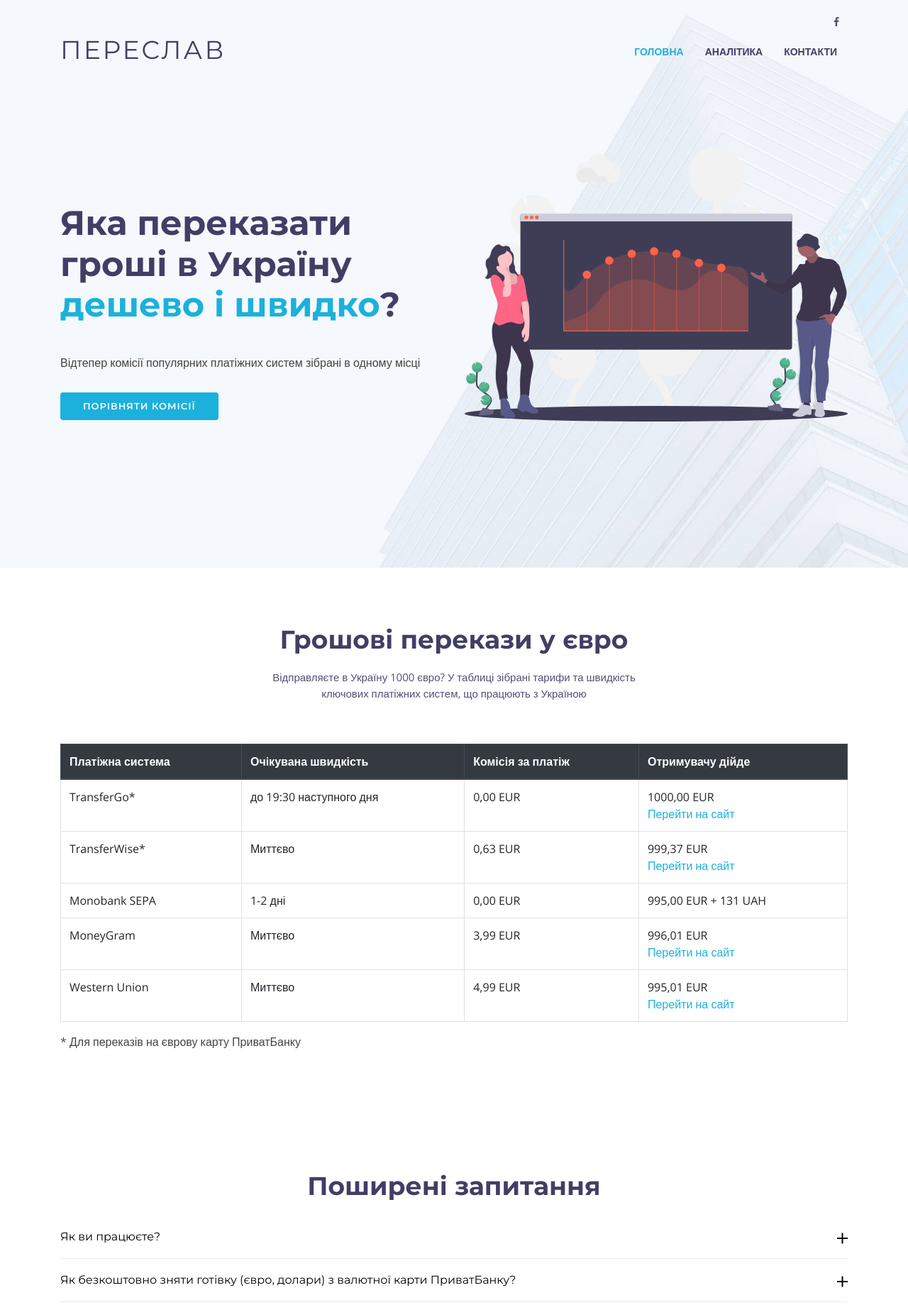
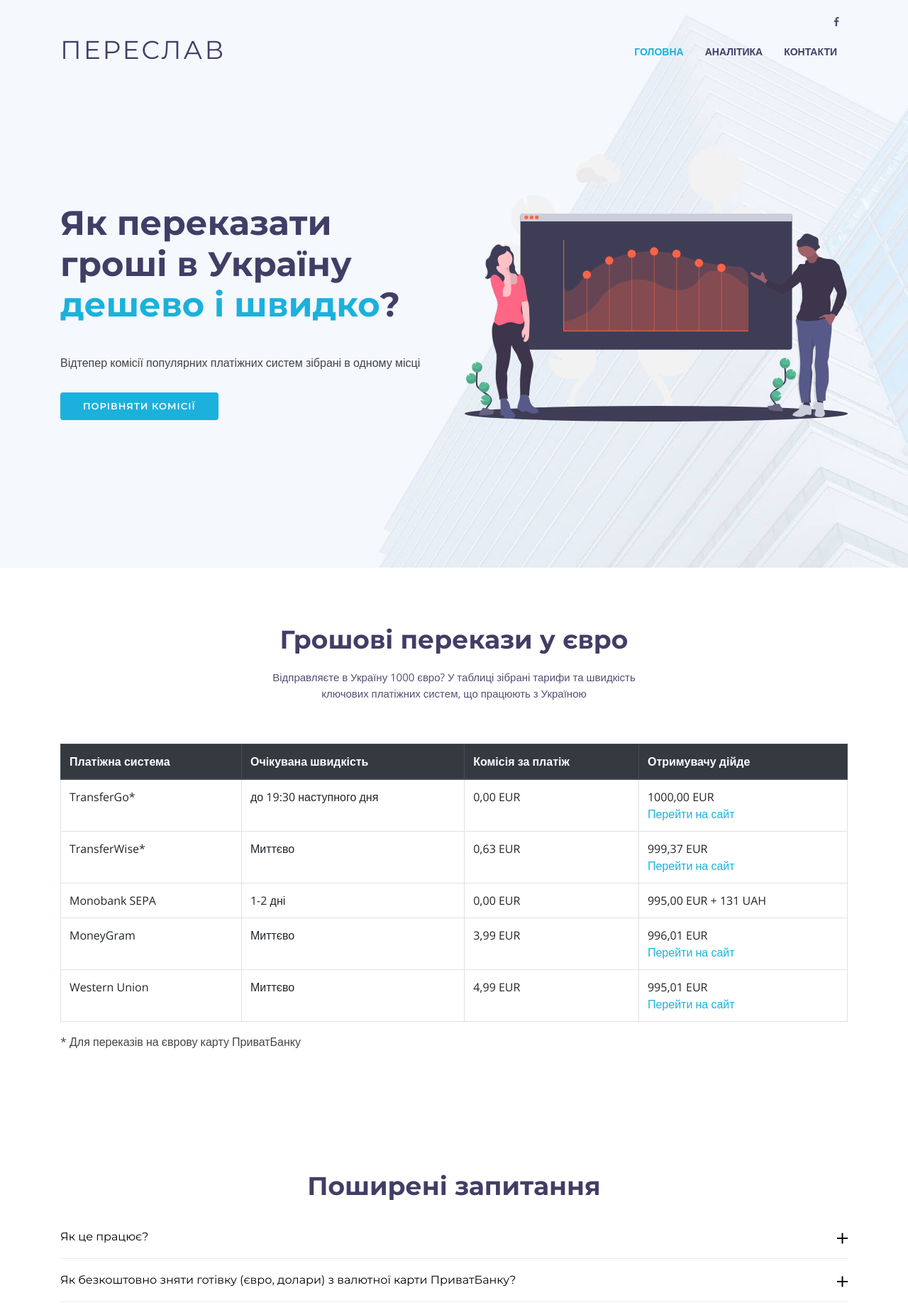
Before and after one commit to elneoor/pandemiia, a Django app: page / in a window 1280 px wide. Shown: the top 1839 px of the page at 71% size. Run offline with Django 3.2, Linux system fonts and the light colour scheme; some libraries are stand-ins or nearby versions; some web fonts are replaced.

Commit message:
Fix typo

```diff
--- a/comparison/templates/comparison/index.html
+++ b/comparison/templates/comparison/index.html
@@ -120,7 +120,7 @@
         <div class="container d-flex h-100">
             <div class="row justify-content-center align-self-center">
                 <div class="col-md-6 intro-info order-md-first order-last">
-                    <h2>Яка переказати гроші в Україну<br><span>дешево і швидко</span>?</h2>
+                    <h2>Як переказати гроші в Україну<br><span>дешево і швидко</span>?</h2>
                     <p>Відтепер комісії популярних платіжних систем зібрані в одному місці</p>
                     <div>
                         <a href="#about" class="btn-get-started scrollto">Порівняти комісії</a>
@@ -216,7 +216,7 @@
 
                 <ul id="faq-list" class="wow fadeInUp">
                     <li>
-                        <a data-toggle="collapse" class="faq-title collapsed" href="#faq1">Як ви працюєте?<i class="ion-android-remove"></i></a>
+                        <a data-toggle="collapse" class="faq-title collapsed" href="#faq1">Як це працює?<i class="ion-android-remove"></i></a>
                         <div id="faq1" class="collapse" data-parent="#faq-list">
                             <p>
                                 Деякі компанії пропонують "безкоштовні" перекази і ховають драконівську комісію у невигідний курс валют. Ми за прозорі і дешеві перекази в Україну. Тому і створили Переслав, незалежну платформу для порівняння систем переказу грошей. Без підводних каменів
```
